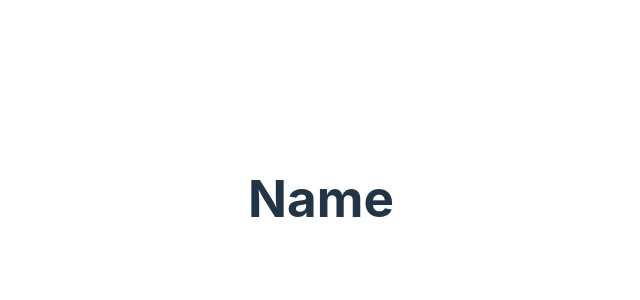
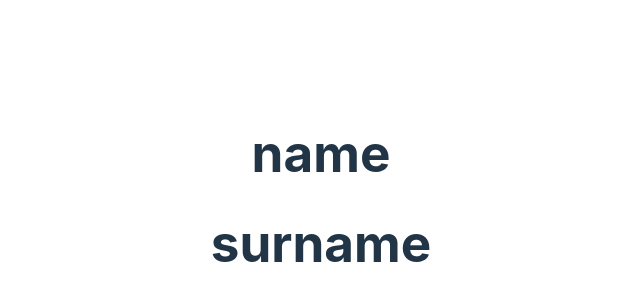
Before and after one commit to BParadowski/cv_app, a React (Vite) app: page / in a window 1280 px wide. Shown: the part 202-502 px from the top of the page, without its empty margins (319-959 px from the left). Built offline with nearby package versions, Linux system fonts and the light colour scheme.

Commit message:
Change name into reusable 'Field' component

```diff
--- a/src/App.tsx
+++ b/src/App.tsx
@@ -1,8 +1,9 @@
 import React, { useState } from "react";
 import "./App.css";
-import { Name } from "./components/Name";
+import { Field } from "./components/Name";
 
 export interface CuriculumVitae {
+  [key: string]: string;
   name: string;
   surname: string;
 }
@@ -10,16 +11,23 @@ export interface CuriculumVitae {
 export interface CvProps {
   cv: CuriculumVitae;
   changeCv: React.Dispatch<React.SetStateAction<CuriculumVitae>>;
+  field: string;
+  className?: string;
 }
 
 function App() {
-  const [cv, changeCv] = useState({
+  const [cv, changeCv]: [
+    CuriculumVitae,
+    React.Dispatch<React.SetStateAction<CuriculumVitae>>
+  ] = useState({
     name: "",
-    surname: "Gazabu",
+    surname: "",
   });
+
   return (
     <div>
-      <Name cv={cv} changeCv={changeCv} />
+      <Field field="name" cv={cv} changeCv={changeCv} className="name" />
+      <Field field="surname" cv={cv} changeCv={changeCv} />
     </div>
   );
 }
--- a/src/components/Name.tsx
+++ b/src/components/Name.tsx
@@ -1,13 +1,13 @@
 import React, { useState } from "react";
 import type { CvProps } from "../App";
 
-export function Name({ cv, changeCv }: CvProps) {
+export function Field({ cv, changeCv, field, className }: CvProps) {
   const [edition, toggleEdition] = useState(false);
 
   function updateCv(e: React.ChangeEvent<HTMLInputElement>) {
     changeCv({
       ...cv,
-      name: e.target.value,
+      [field]: e.target.value,
     });
   }
 
@@ -21,16 +21,16 @@ export function Name({ cv, changeCv }: CvProps) {
 
   if (edition === false) {
     return (
-      <div>
-        <h1 onClick={editionOn}>{cv.name || "Name"}</h1>
+      <div className={className || ""}>
+        <h1 onClick={editionOn}>{cv[field] || field}</h1>
       </div>
     );
   } else {
     return (
-      <div>
+      <div className={className || ""}>
         <input
-          value={cv.name}
-          placeholder="Name"
+          value={cv[field]}
+          placeholder={field}
           onChange={updateCv}
           onBlur={editionOff}
           autoFocus
```
